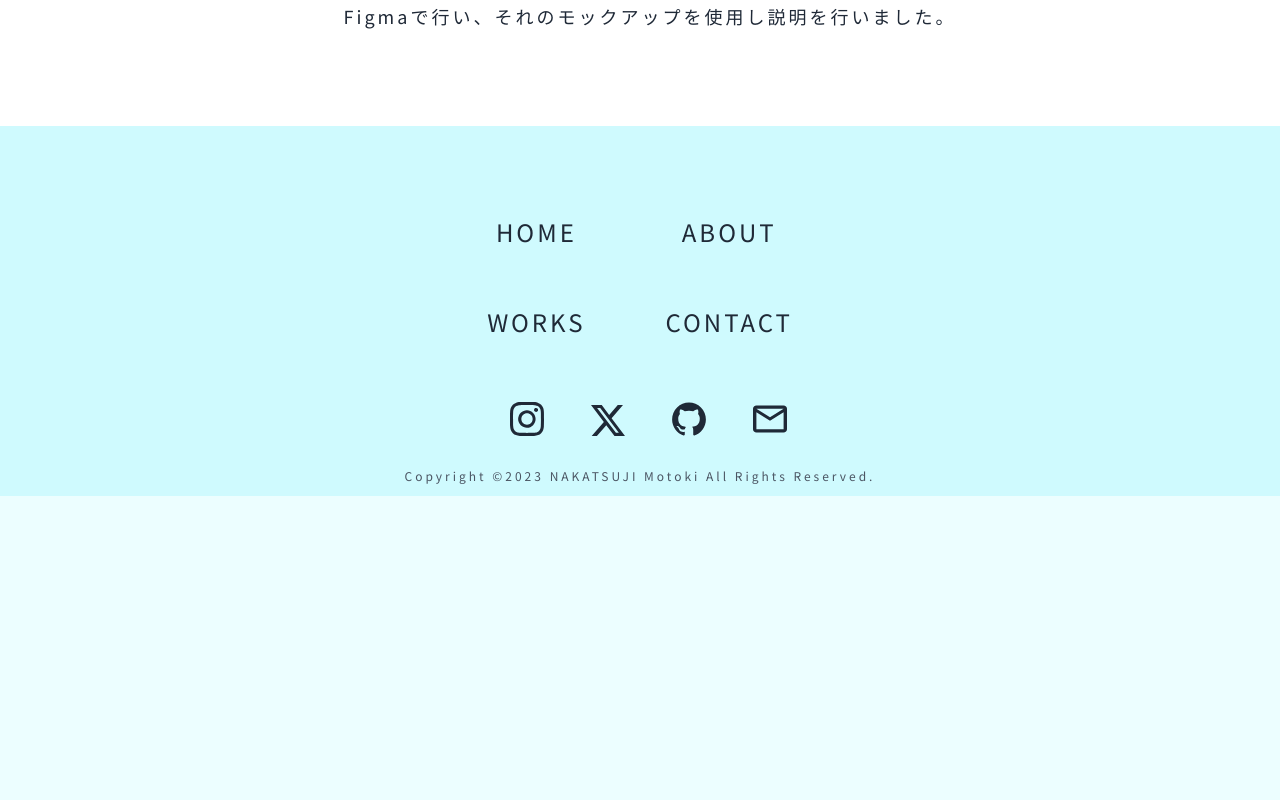
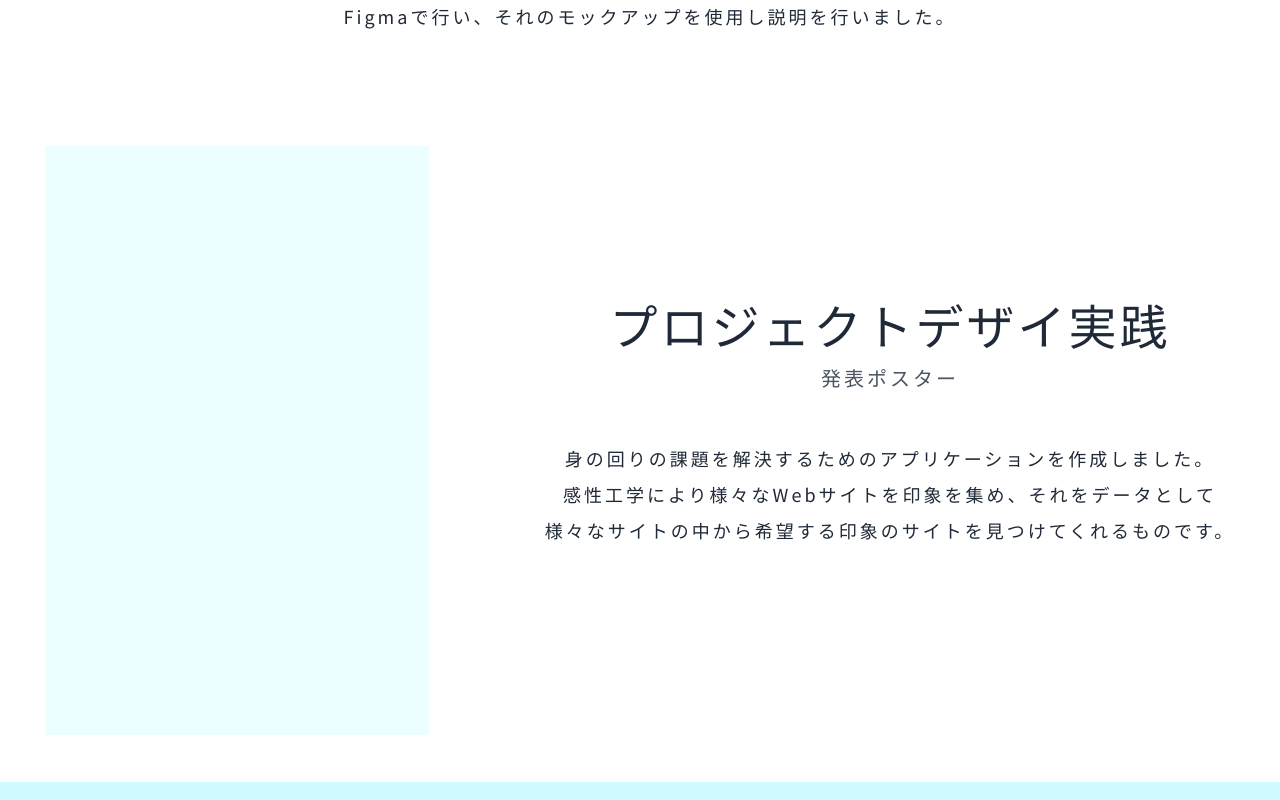
Before and after one commit to katsuji3197/Portfolio-Next, a Next.js app: page /works/poster in a window 1280 px wide. Shown: the part 4020-4820 px from the top of the page. Before the commit the page ends 4516 px from the top, so only its background shows below. Built offline with nearby package versions, Linux system fonts and the light colour scheme; no server answers.

Commit message:
pd実践のポスターを追加

```diff
--- a/app/works/poster/page.tsx
+++ b/app/works/poster/page.tsx
@@ -55,6 +55,21 @@ export default function Poster() {
             </div>
           </div>
         </div>
+
+        <div className='flex flex-wrap flex-col justify-center items-center lg:flex-row gap-6 md:gap-24 px-10 pt-5 w-full pb-12'>
+          <iframe src='/pdz.pdf' className='w-[80vw] h-[115vw] xl:w-[30vw] xl:h-[46vw]'/>
+          <div>
+            <div className='flex-col text-center justify-center items-center g:text-start text-base md:text-lg pl-5 text-gray-800 w-full'>
+              <SectionTitle title='プロジェクトデザイ実践'>発表ポスター</SectionTitle>
+              <div className='pt-8 dark:text-gray-100'>身の回りの課題を解決するためのアプリケーションを作成しました。</div>
+              <div className='pt-2 dark:text-gray-100'>感性工学により様々なWebサイトを印象を集め、それをデータとして</div>
+              <div className='pt-2 dark:text-gray-100 pb-12'>様々なサイトの中から希望する印象のサイトを見つけてくれるものです。</div>
+              <div className='flex justify-center'>
+              </div>
+            </div>
+          </div>
+        </div>
+
       </div>
     </main>
   )
```
Also changed, not shown: 1 other file (tests, documents, lock files or other folders).
